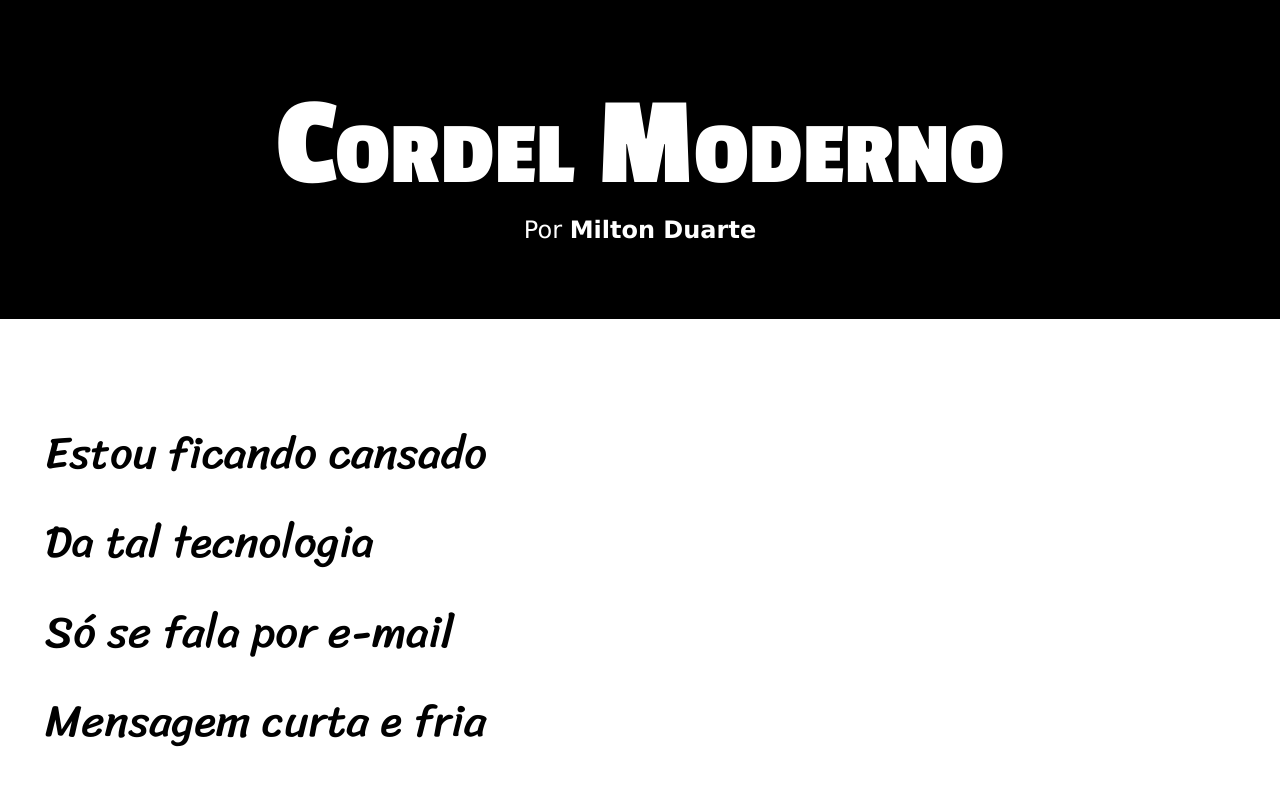
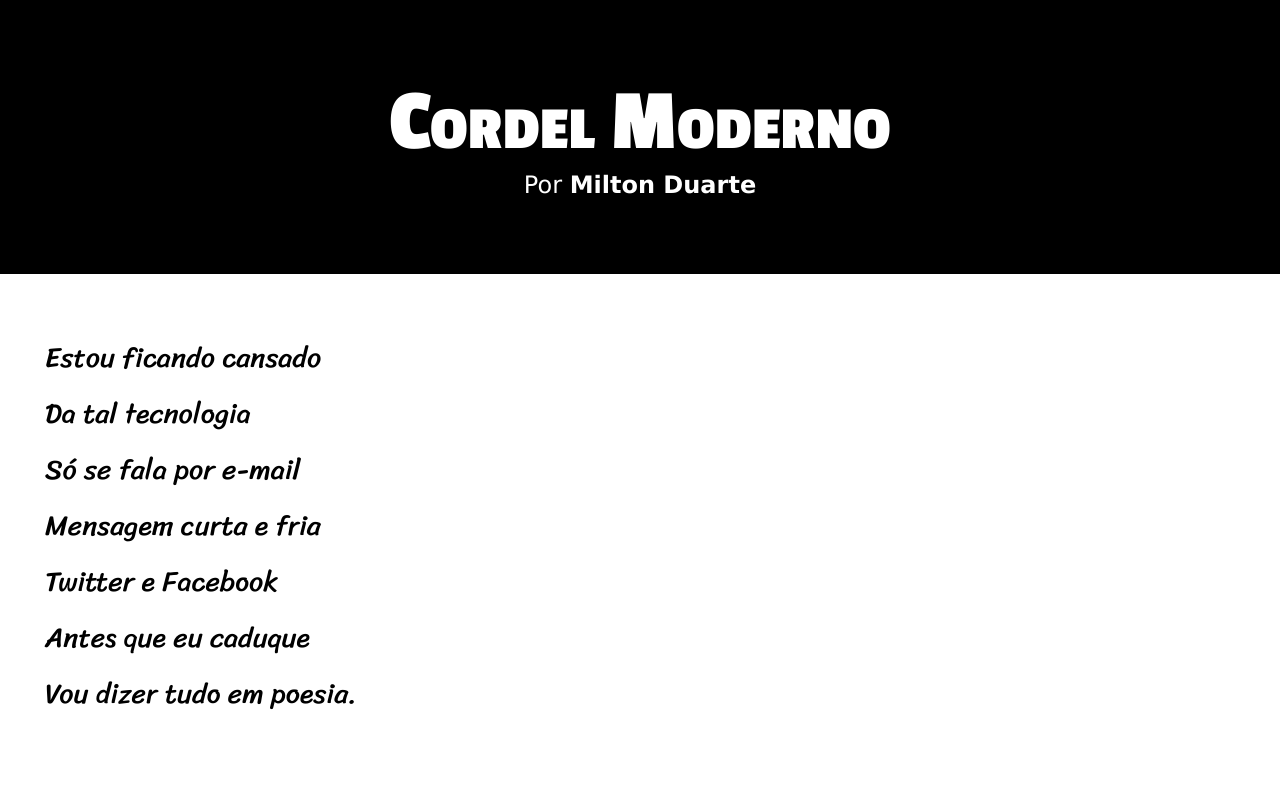
Before and after one commit to gabrielramosdeoliveira/projeto-cordel, a plain HTML site: page index.html in a window 1280 px wide. Shown: the top 789 px of the page. Drawn offline with Linux system fonts and the light colour scheme.

Commit message:
atualizado

```diff
--- a/estilo/style.css
+++ b/estilo/style.css
@@ -31,7 +31,7 @@ header > h1 {
     padding-top: 75px;
     font-variant: small-caps;
     font-family: var(--fonte2);
-    font-size: 10vw;
+    font-size: clamp(2rem, 11vh, 11rem);
 }
 
 header > p {
@@ -50,12 +50,12 @@ header a:hover, footer a:hover {
 }
 
 section {
-    padding-top: 7%;
+    padding-top: 7vh;
     padding-bottom: 7vh;
     line-height: 2em;
     padding-left: 45px;
     font-family: var(--fonte3);
-    font-size: 3.5vw;
+    font-size: clamp(1rem, 3.5vh, 4rem);
 }
 
 section > p {
--- a/index.html
+++ b/index.html
@@ -16,6 +16,7 @@
 
     </header>
 
+    <main>
         <section class="normal">
             <p>
                 Estou ficando cansado <br>
@@ -27,7 +28,6 @@
                 Vou dizer tudo em poesia.
             </p>
         </section>
-
         <section class="imagem" id="img01">
             <p>
                 Não é mais como era antes<br>
@@ -39,7 +39,6 @@
                 E um coração desenhado.
             </p>
         </section>
-
         <section class="normal">
             <p>
                 Arroba agora não pesa<br>
@@ -50,7 +49,6 @@
                 Se o saite é muito bom<br>
                 Ele vale um alto preço.
             </p>
-
             <p>
                 Pra piorar a liguagem<br>
                 O emoticom é um risco<br>
@@ -61,7 +59,6 @@
                 Decifre esse rabisco.
             </p>
         </section>
-
         <section class="imagem" id="img02">
             <p>
                 Tenho saudade das cartas<br>
@@ -73,7 +70,6 @@
                 Nas linhas do coração.
             </p>
         </section>
-
         <section class="normal">
             <p>
                 Agora, escrevo e envio<br>
@@ -84,7 +80,6 @@
                 O mundo ficou cativo<br>
                 Da tecnologia do agora.
             </p>
-
             <p>
                 Felizmente, pra orar<br>
                 Não precisa de internet<br>
@@ -95,6 +90,7 @@
                 Deixe que Deus interprete.
             </p>
         </section>
+    </main>
 
     <footer>
         <p>Site criado por <strong>Gabriel Ramos</strong> para <a href="https://www.cursoemvideo.com" target="_blank">CursoemVideo</a></p>
```
Lines whose indentation alone changed are shown as unchanged.
